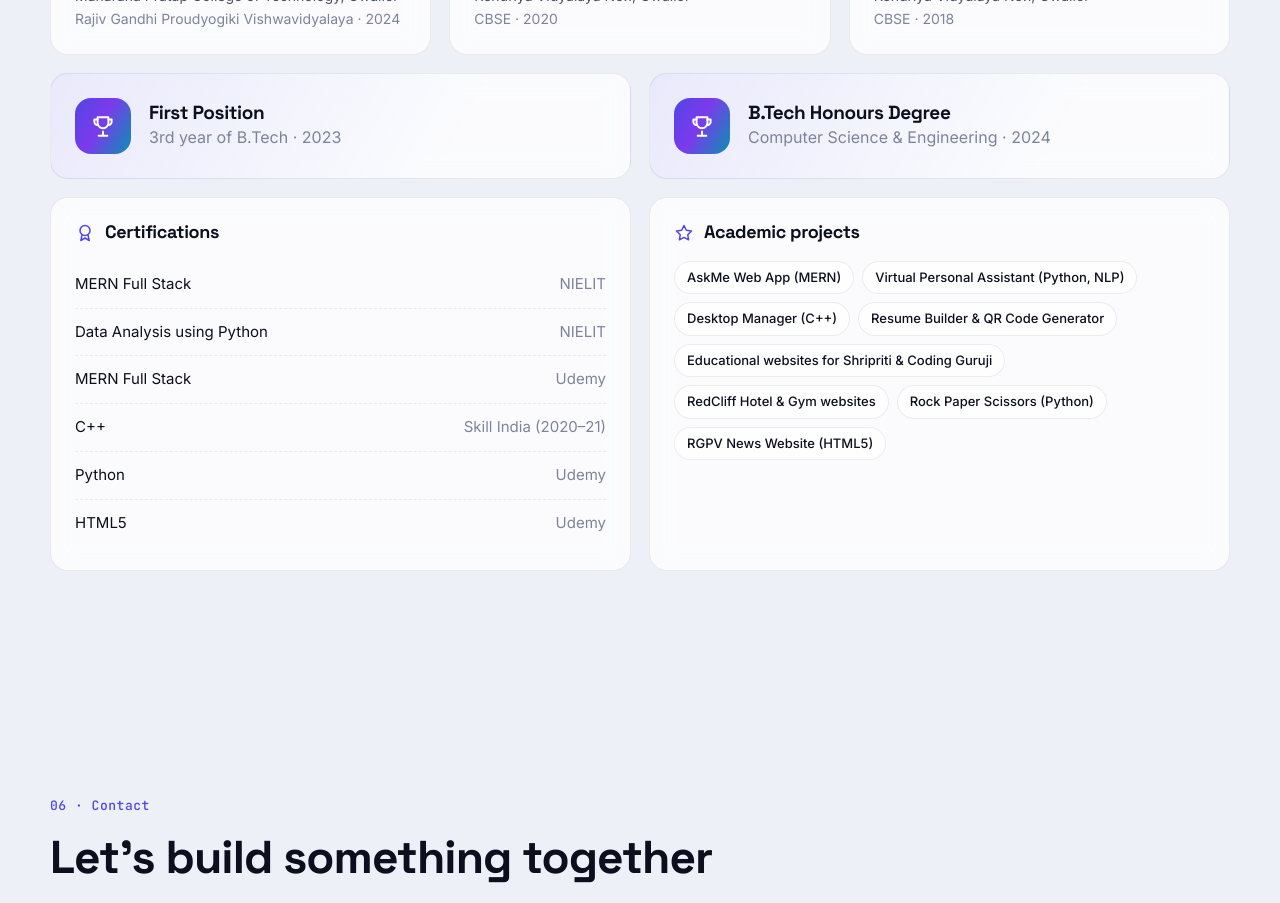
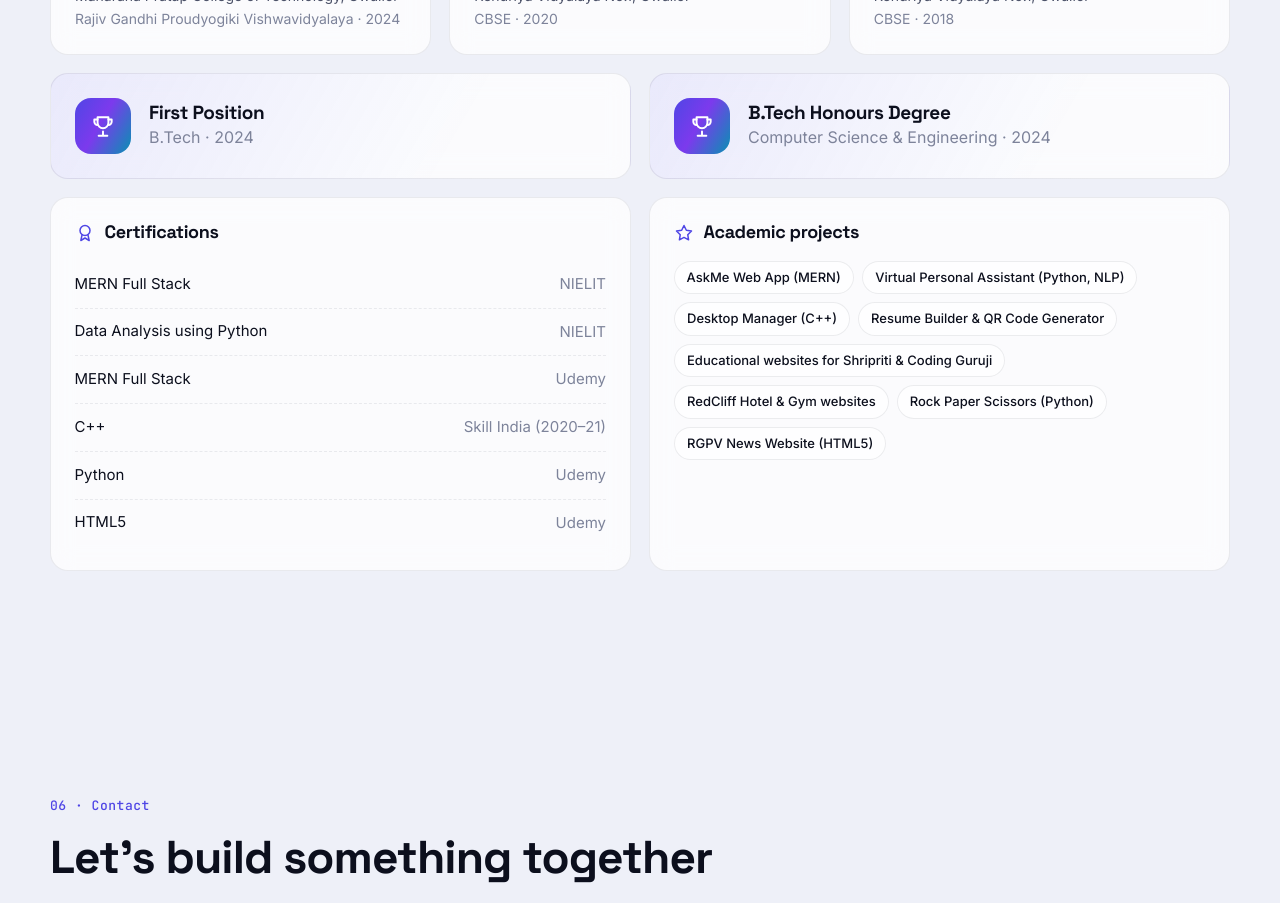
Before and after one commit to samarthdalela/samarthPortfolio, a React (Vite) app in the folder my-portfolio/: page / in a window 1280 px wide. Shown: the part 7560-8463 px from the top of the page. Built offline with nearby package versions, Linux system fonts and the light colour scheme.

Commit message:
year change

```diff
--- a/my-portfolio/src/data/resume.js
+++ b/my-portfolio/src/data/resume.js
@@ -330,7 +330,7 @@ export const education = [
 ]
 
 export const achievements = [
-  { title: 'First Position', detail: '3rd year of B.Tech', year: '2023' },
+  { title: 'First Position', detail: 'B.Tech', year: '2024' },
   { title: 'B.Tech Honours Degree', detail: 'Computer Science & Engineering', year: '2024' },
 ]
 
```
